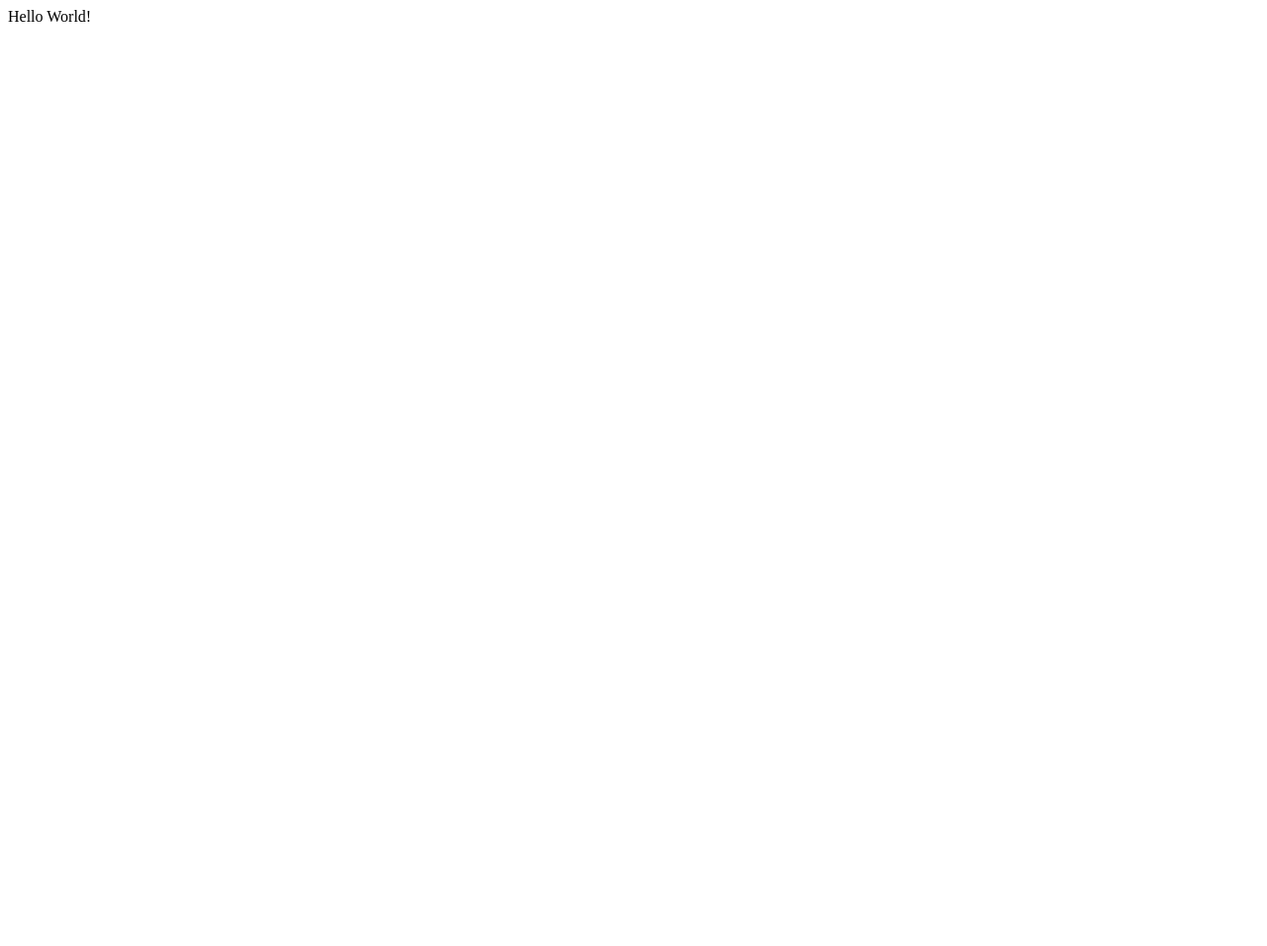
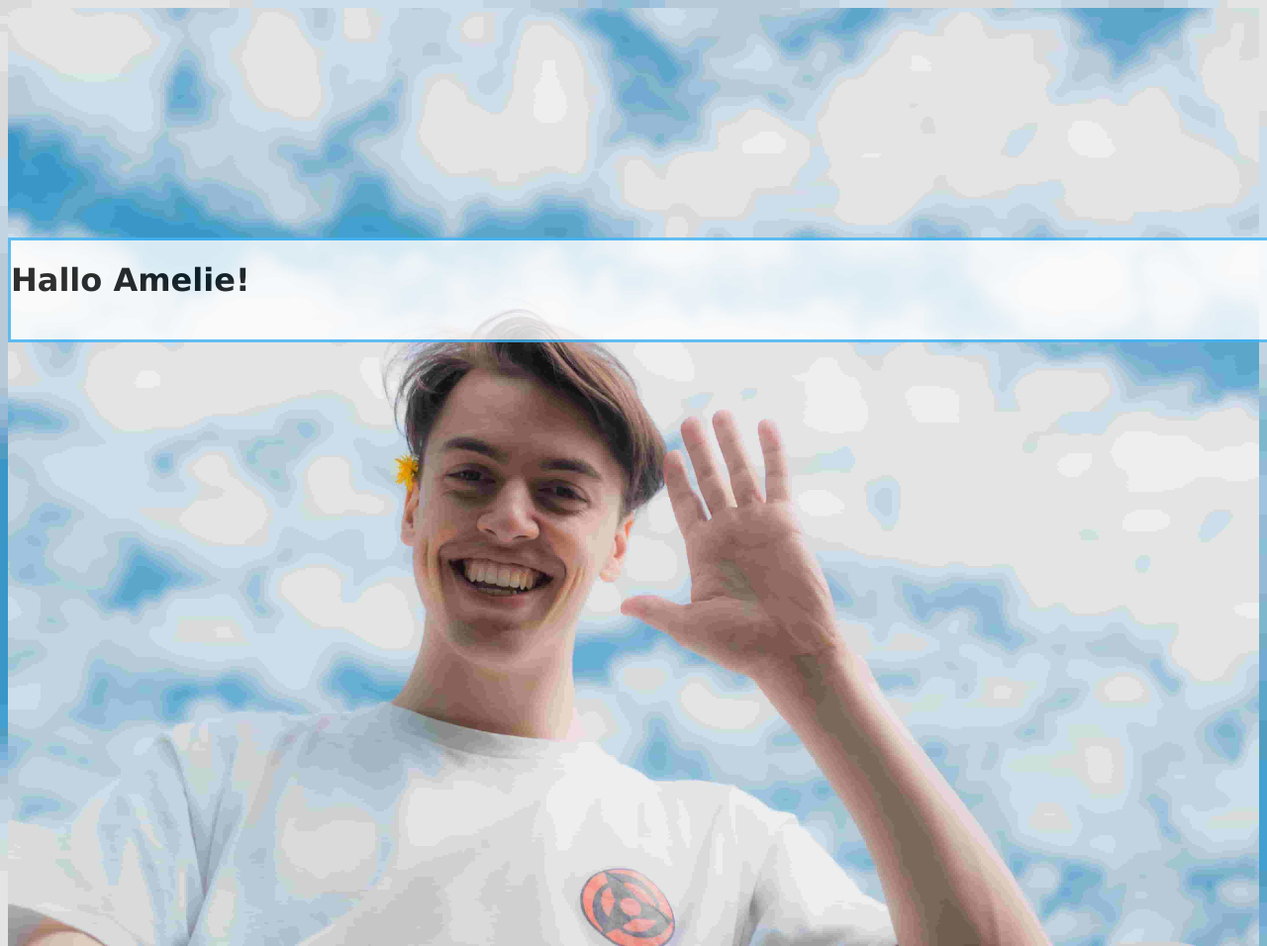
Before and after one commit to SimRunBot/SimRunBot.github.io, a plain HTML site: page index.html in a window 1280 px wide. Shown: the top 956 px of the page at 99% size. Before the commit the page ends 800 px from the top, so only its background shows below. Drawn offline with Linux system fonts and the light colour scheme.

Commit message:
added picture and text

```diff
--- a/index.html
+++ b/index.html
@@ -1 +1,29 @@
-Hello World!
+<!DOCTYPE html>
+<html>
+<style>
+body {
+    background-image: url("cloudman_compressed.jpg");
+	}
+div.quote{
+	position: fixed;
+	top: 30%;
+	width: 100%;
+    height: 100px;
+    border: 3px solid #42b3f4;
+	background-color: white;
+	opacity: 0.8;
+}
+h1{
+	opacity: 1;
+	font-family: Verdana;
+	}
+</style>
+
+<body>
+<div class="quote">
+<h1>Hallo Amelie!</h1>
+ </div>
+<img src="cloudman_compressed.jpg" alt="Simons face" width="100%" height="100%">
+
+</body>
+</html>
```
Also changed, not shown: cloudman.jpg (added), cloudman_compressed.jpg (added).
